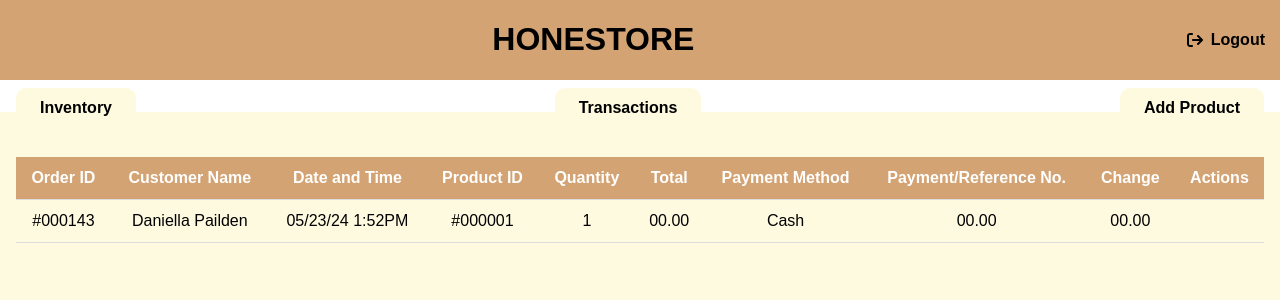
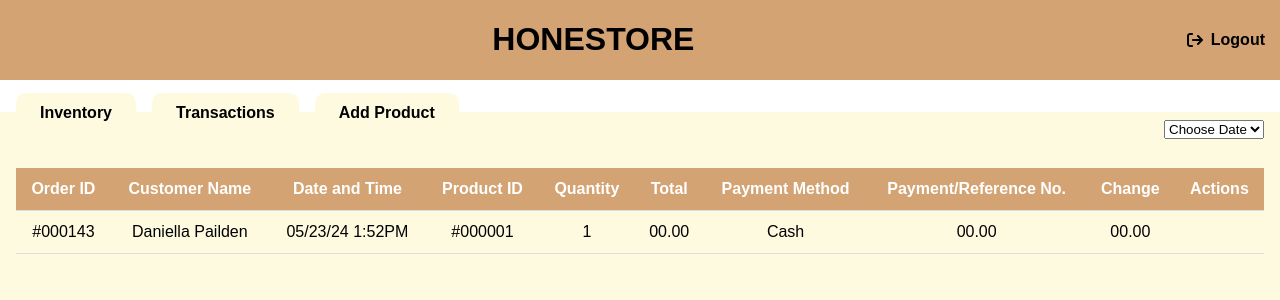
Before and after one commit to not-rae/126-final-project, a PHP site: page /transactionPage.html in a window 1280 px wide. Shown: the top 300 px of the page. Run offline with PHP 8.4, Linux system fonts and the light colour scheme.

Commit message:
added date dropdown

```diff
--- a/adminStyle.css
+++ b/adminStyle.css
@@ -72,11 +72,13 @@ header {
 }
 
 
-.category-dropdown {
+.category-dropdown,
+.date-dropdown {
     margin-left: auto;
 }
 
-.category-dropdown select {
+.category-dropdown select
+.date-dropdown select {
     padding: 3px 10px;
     border-radius: 9px;
     border: none;
--- a/transactionPage.html
+++ b/transactionPage.html
@@ -23,6 +23,11 @@
         <div class="tab">Inventory</div>
         <div class="tab">Transactions</div>
         <div class="tab">Add Product</div>
+        <div class="date-dropdown">
+            <select name="date" id="date">
+                <option value="all">Choose Date</option>
+            </select>
+        </div>
     </nav>
 
     <div class="table-container">
```
